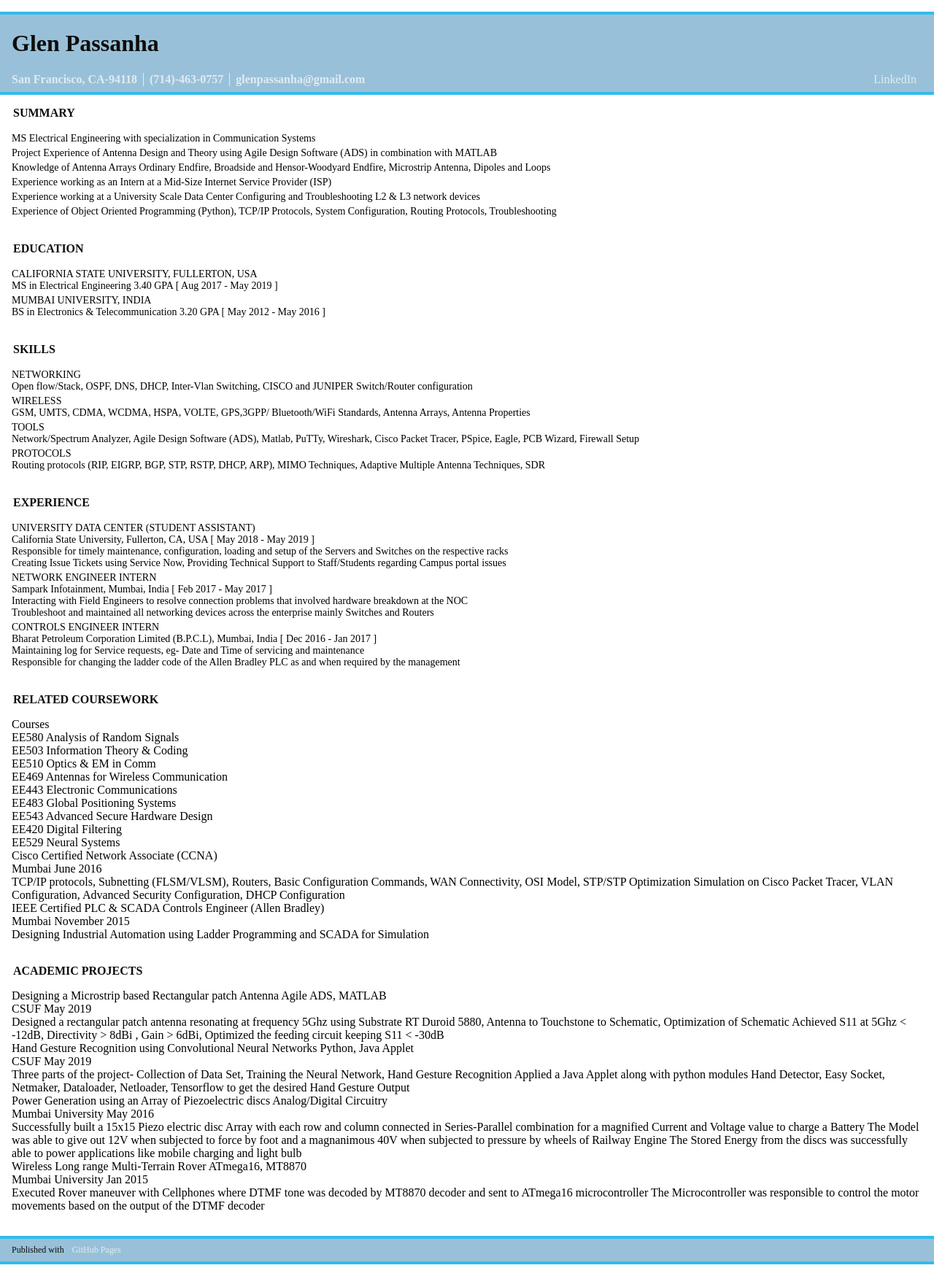
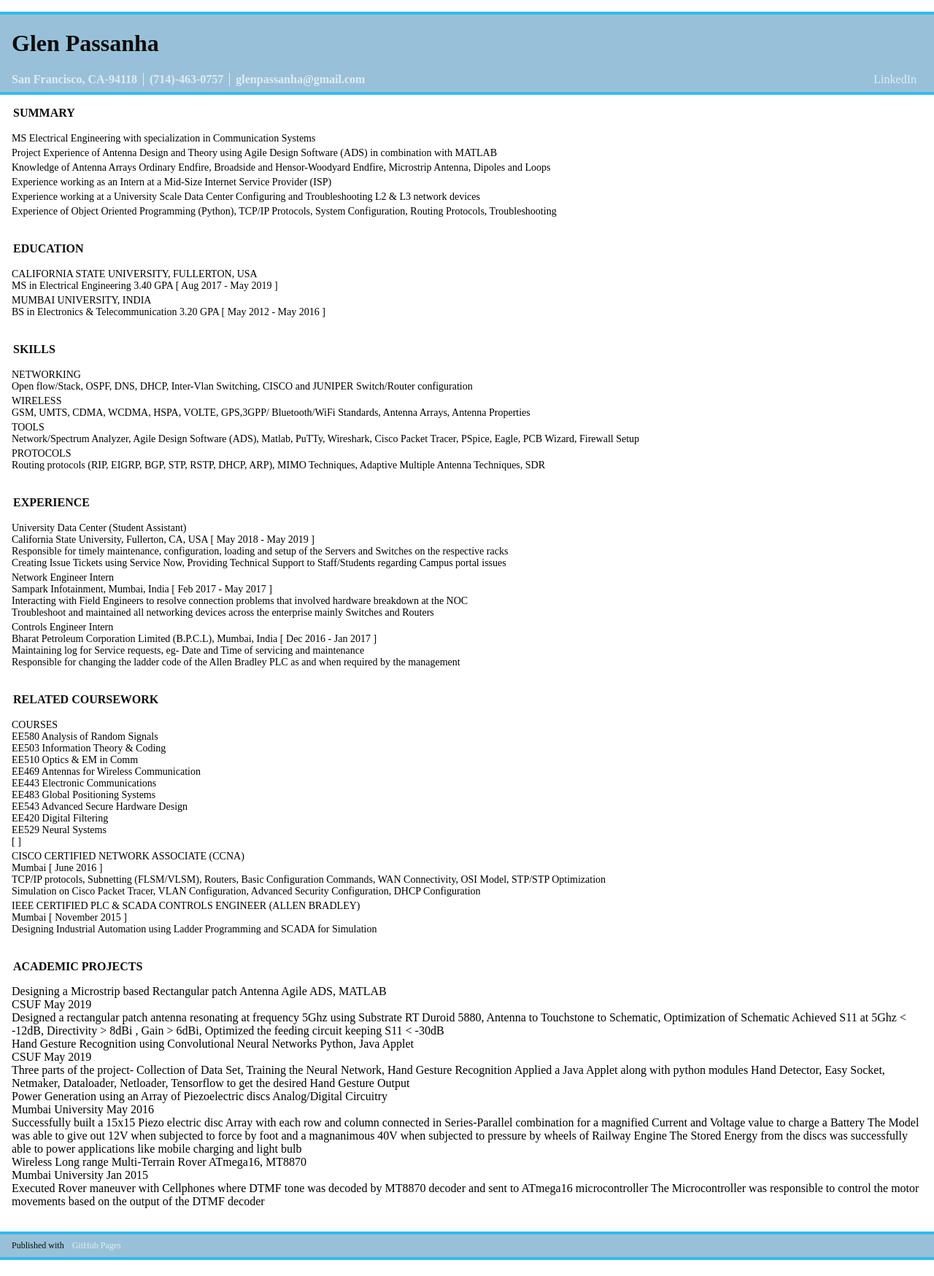
Before and after one commit to glen94/glen-passanha, a Jekyll site: the page built from README.md, in a window 1280 px wide. Shown: the whole page at 73% size. Built offline with Jekyll 4.4.1, drawn with Linux system fonts in a browser that asks for light colours; our own code applies the rules of GitHub Pages for plain Markdown files.

Commit message:
* coursework styles

```diff
--- a/_includes/coursework.html
+++ b/_includes/coursework.html
@@ -1,16 +1,18 @@
 {% for data in include.data %}
-<div>
-  <span class="data_value">{{data.value}}</span>
-  {% for class in {{data.course}} %}
-  <div>
-    <span>{{class.key}}</span>
-    <span>{{class.value}}</span>
+<div class="data-row">
+  <span class="data-value">{{data.value}}</span>
+  <div class="data-courses">
+    {% for class in {{data.course}} %}
+    <div class="course">
+      <span class="course-key">{{class.key}}</span>
+      <span class="course-value">{{class.value}}</span>
+    </div>
+    {% endfor %}
   </div>
-  {% endfor %}
-  <div>
-    <span class="data_desc">{{data.desc}}</span>
-    <span class="data_date">{{data.date}}</span>
-    <div class="data_duties">
+  <div class="data-certifications">
+    <span class="data-desc">{{data.desc}}</span>
+    <span class="data-date">{{data.date}}</span>
+    <div class="data-duties">
     {% for duty in {{data.duties}} %}
       <span>{{duty}}</span>
     {% endfor %}
--- a/assets/css/style.scss
+++ b/assets/css/style.scss
@@ -29,6 +29,48 @@ a {padding: 0 8px;text-decoration: none;}
   }
 }
 
+@mixin titleTypography {
+  .data-value {
+    text-transform: uppercase;
+  }
+  &:hover {
+    .data-value {
+      font-weight: bold;
+    }
+  }
+}
+
+@mixin descriptionTypography {
+  &:hover {
+    .data-desc {
+      font-style: italic;
+    }
+  }
+}
+
+@mixin dateTypography {
+  .data-date {
+    &:before {
+      content: ' [ ';
+    }
+    &:after {
+      content: ' ] ';
+    }
+  }
+  &:hover {
+    .data-date {
+      font-weight: bold;
+      padding: 0 8px;
+      &:before {
+        content: ' { ';
+      }
+      &:after {
+        content: ' } ';
+      }
+    }
+  }
+}
+
 @mixin dateRangeTypography {
   .data-startDate {
     &:before {
@@ -54,6 +96,21 @@ a {padding: 0 8px;text-decoration: none;}
       font-weight: bold;
       &:after {
         content: ' } ';
+      }
+    }
+  }
+}
+
+@mixin dutiesTypography {
+  .data-duties {
+    display: flex;
+    flex-direction: column;
+  }
+  &:hover {
+    .data-duties span {
+      &:before {
+        content: ' - ';
+        padding-left: 8px;
       }
     }
   }
@@ -121,67 +178,64 @@ a {padding: 0 8px;text-decoration: none;}
   }
 
   .education .data-row {
-    .data-value {
-      text-transform: uppercase;
-    }
+    @include titleTypography();
+    @include descriptionTypography();
+    @include dateRangeTypography();
 
     &:hover {
-      .data-value {
-        font-weight: bold;
-      }
-      .data-desc {
-        font-style: italic;
-      }
       .data-gpa {
         font-weight: bold;
         padding: 0 8px;
       }
     }
-    @include dateRangeTypography();
   }
 
   .skills .data-row {
+    @include titleTypography();
+    @include descriptionTypography();
     display: flex;
     flex-direction: column;
-    .data-value {
-      text-transform: uppercase;
-    }
     &:hover {
-      .data-value {
-        font-weight: bold;
-      }
       .data-desc {
-        font-style: italic;
         padding: 0 8px;
       }
     }
   }
 
+
+
   .experience .data-row {
-    .data-value {
-      text-transform: uppercase;
+    @include dateRangeTypography();
+    @include descriptionTypography();
+    @include dutiesTypography();
+
+    &:hover {
+      .data-desc {
+        padding-right: 8px;
+      }
     }
-    .data-duties {
+  }
+
+  .coursework .data-row {
+    @include titleTypography();
+    .data-courses {
       display: flex;
       flex-direction: column;
-    }
-    &:hover {
-      .data-value {
-        font-weight: bold;
-      }
-      .data-desc {
-        padding-right: 8px;
-        font-style: italic;
-      }
-      .data-duties span {
-        &:before {
-          content: ' - ';
-          padding-left: 8px;
+      .course:hover {
+        .course-key {
+          font-weight: bold;
+        }
+        .course-value {
+          font-style: italic;
+          padding: 0 8px;
         }
       }
     }
-
-    @include dateRangeTypography();
+    .data-certifications {
+      @include descriptionTypography();
+      @include dateTypography();
+      @include dutiesTypography();
+    }
   }
 }
 
```
